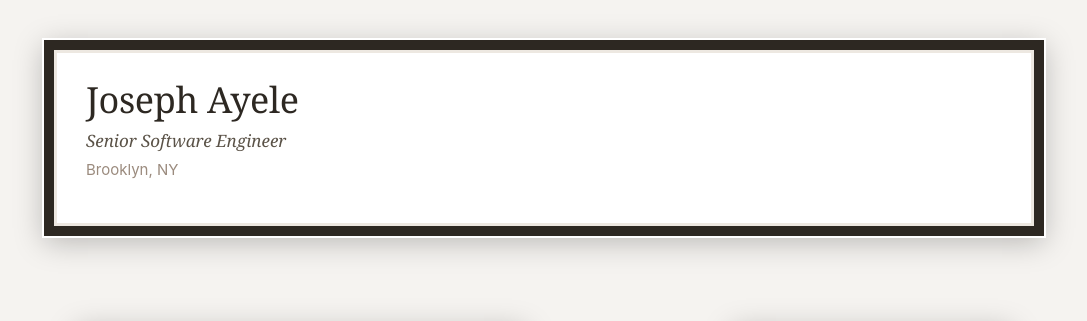
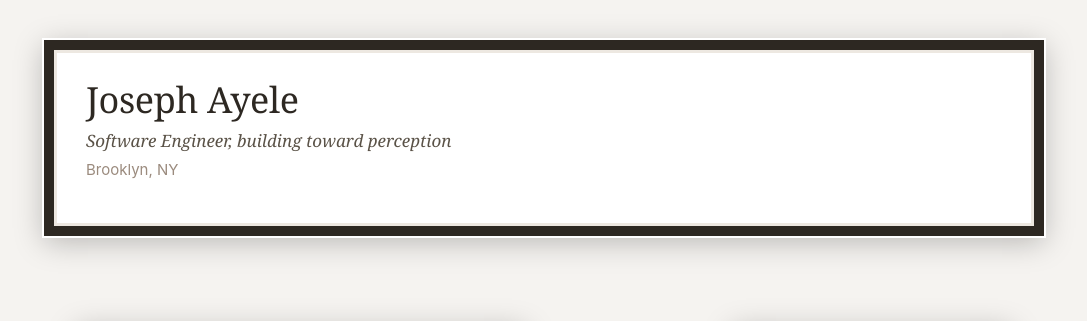
Before and after one commit to Jayele1/jayele1.github.io, a plain HTML site: page index.html in a window 1280 px wide. Shown: the top 321 px of the page, without its empty margins (96-1183 px from the left). Drawn offline with Linux system fonts and the light colour scheme.

Commit message:
Update homepage tagline and meta copy toward perception positioning

```diff
--- a/index.html
+++ b/index.html
@@ -1,12 +1,12 @@
 <!DOCTYPE html>
 <html lang="en">
 <head>
-    <title>Joseph Ayele - Portfolio</title>
+    <title>Joseph Ayele - Software Engineer, Building Toward Perception</title>
     <link rel="shortcut icon" href="img/favicon.ico" type="image/x-icon">
     <link rel="icon" href="img/favicon.ico" type="image/x-icon">
     <meta charset="utf-8">
     <meta name="viewport" content="width=device-width, initial-scale=1">
-    <meta name="description" content="Joseph Ayele's personal portfolio showcasing creative projects, data stories, visual art, and reflections">
+    <meta name="description" content="Joseph Ayele's personal portfolio showcasing creative projects, data stories, visual art, reflections, and live perception experiments">
     <meta http-equiv="X-UA-Compatible" content="IE=edge">
     <link rel="stylesheet" href="css/style.css">
     <link rel="stylesheet" href="css/responsive-nav.css">
@@ -15,7 +15,7 @@
     <header class="simple-header">
         <div class="header-container">
             <h1 class="name"><a href="pages/aboutMe.html">Joseph Ayele</a></h1>
-            <p class="title">Senior Software Engineer</p>
+            <p class="title">Software Engineer, building toward perception</p>
             <p class="location">Brooklyn, NY</p>
         </div>
     </header>
```
